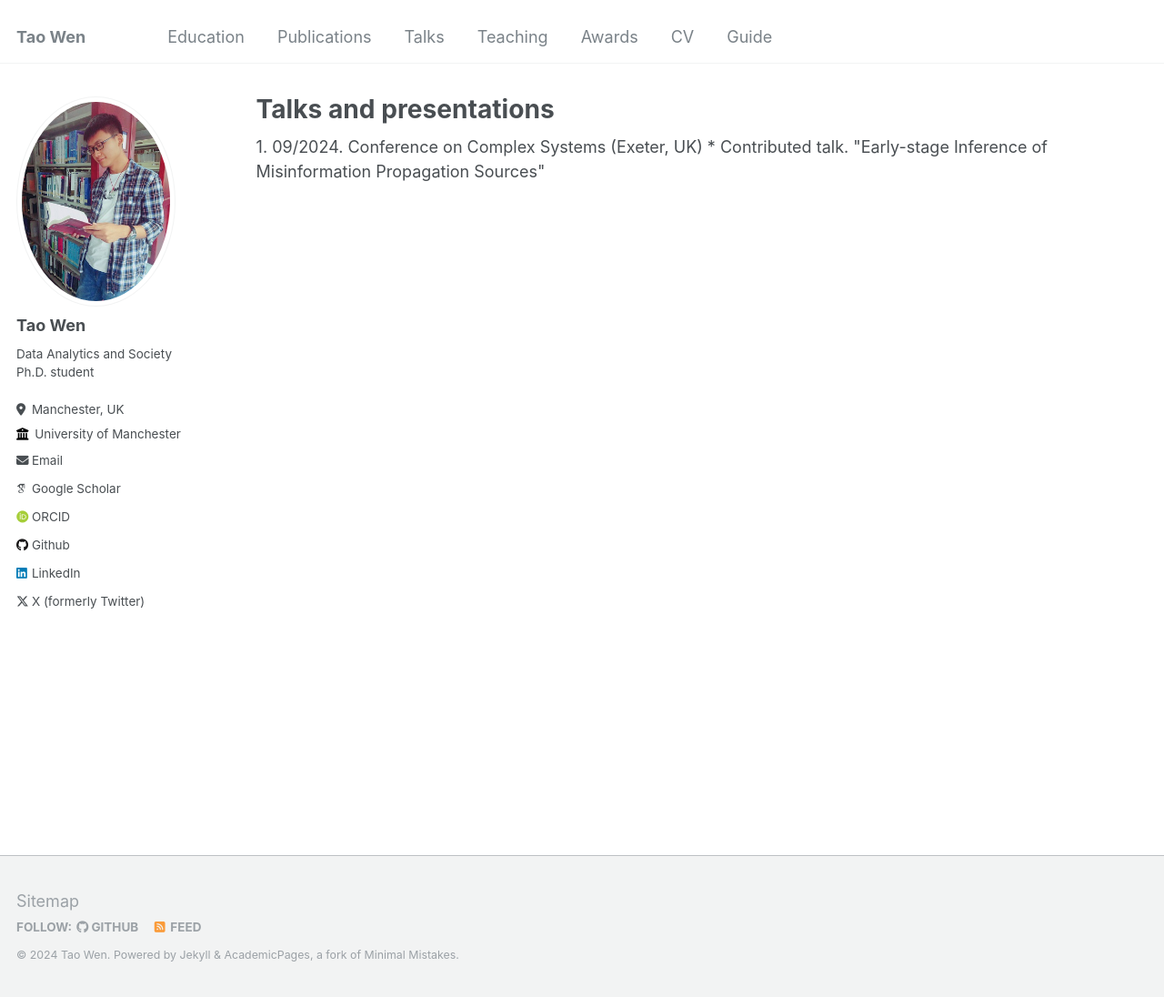
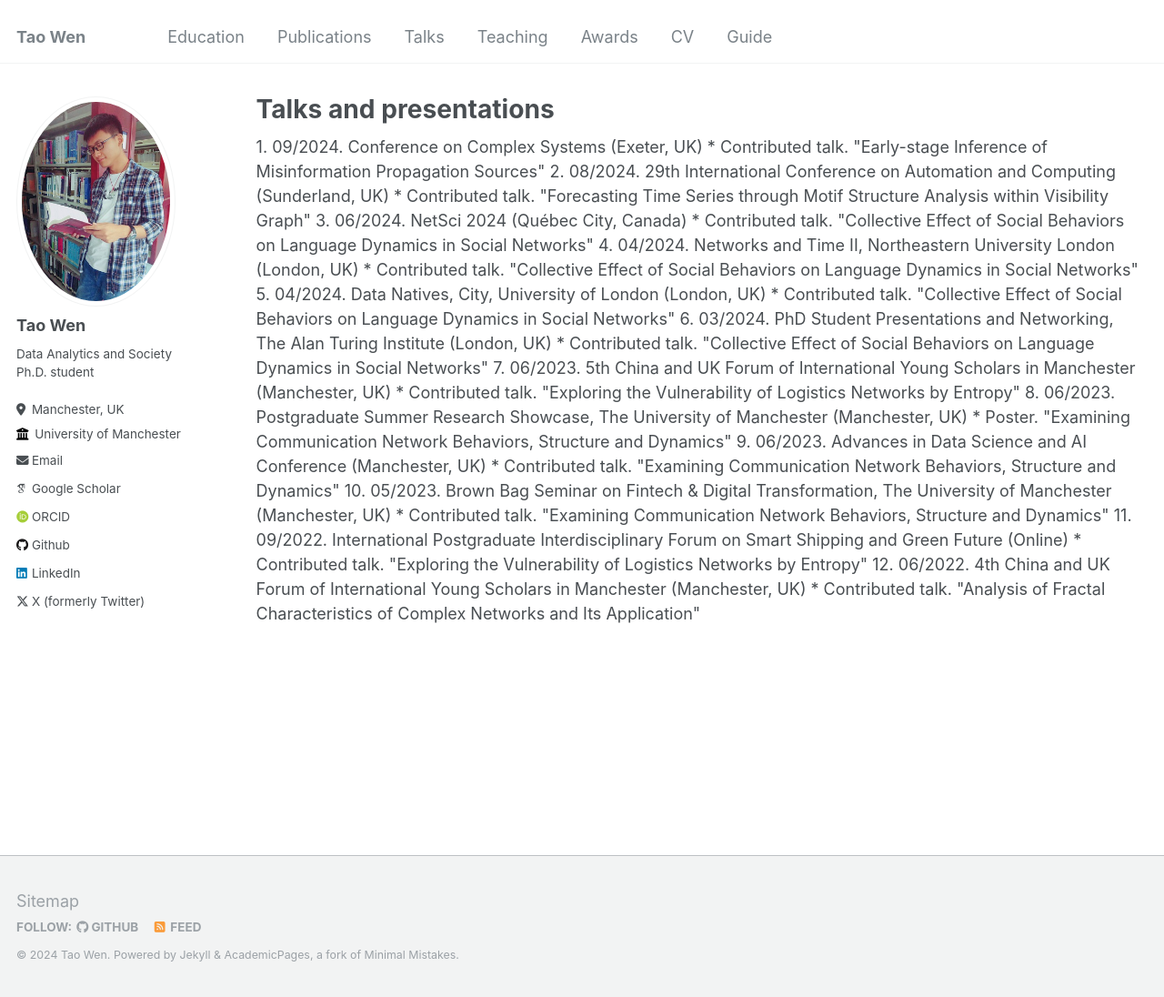
Before and after one commit to TaaoWen/taaowen.github.io, a Jekyll site: the page built from _pages/talks.html, in a window 1280 px wide and 1096 px high. Shown: the whole window at 91% size. Built offline with Jekyll 4.4.1, drawn with Linux system fonts in a browser that asks for light colours; some web fonts are replaced.

Commit message:
Update talks.html

```diff
--- a/_pages/talks.html
+++ b/_pages/talks.html
@@ -13,3 +13,25 @@ author_profile: true
 
 1. 09/2024. Conference on Complex Systems (Exeter, UK)
     * Contributed talk. "Early-stage Inference of Misinformation Propagation Sources"
+2. 08/2024. 29th International Conference on Automation and Computing (Sunderland, UK)
+    * Contributed talk. "Forecasting Time Series through Motif Structure Analysis within Visibility Graph"
+3. 06/2024. NetSci 2024 (Québec City, Canada)
+    * Contributed talk. "Collective Effect of Social Behaviors on Language Dynamics in Social Networks"
+4. 04/2024. Networks and Time II, Northeastern University London (London, UK)
+    * Contributed talk. "Collective Effect of Social Behaviors on Language Dynamics in Social Networks"
+5. 04/2024. Data Natives, City, University of London (London, UK)
+    * Contributed talk. "Collective Effect of Social Behaviors on Language Dynamics in Social Networks"
+6. 03/2024. PhD Student Presentations and Networking, The Alan Turing Institute (London, UK)
+    * Contributed talk. "Collective Effect of Social Behaviors on Language Dynamics in Social Networks"
+7. 06/2023. 5th China and UK Forum of International Young Scholars in Manchester (Manchester, UK)
+    * Contributed talk. "Exploring the Vulnerability of Logistics Networks by Entropy"
+8. 06/2023. Postgraduate Summer Research Showcase, The University of Manchester (Manchester, UK)
+    * Poster. "Examining Communication Network Behaviors, Structure and Dynamics"
+9. 06/2023. Advances in Data Science and AI Conference (Manchester, UK)
+    * Contributed talk. "Examining Communication Network Behaviors, Structure and Dynamics"
+10. 05/2023. Brown Bag Seminar on Fintech & Digital Transformation, The University of Manchester (Manchester, UK)
+    * Contributed talk. "Examining Communication Network Behaviors, Structure and Dynamics"
+11. 09/2022. International Postgraduate Interdisciplinary Forum on Smart Shipping and Green Future (Online)
+    * Contributed talk. "Exploring the Vulnerability of Logistics Networks by Entropy"
+12. 06/2022. 4th China and UK Forum of International Young Scholars in Manchester (Manchester, UK)
+    * Contributed talk. "Analysis of Fractal Characteristics of Complex Networks and Its Application"
```
